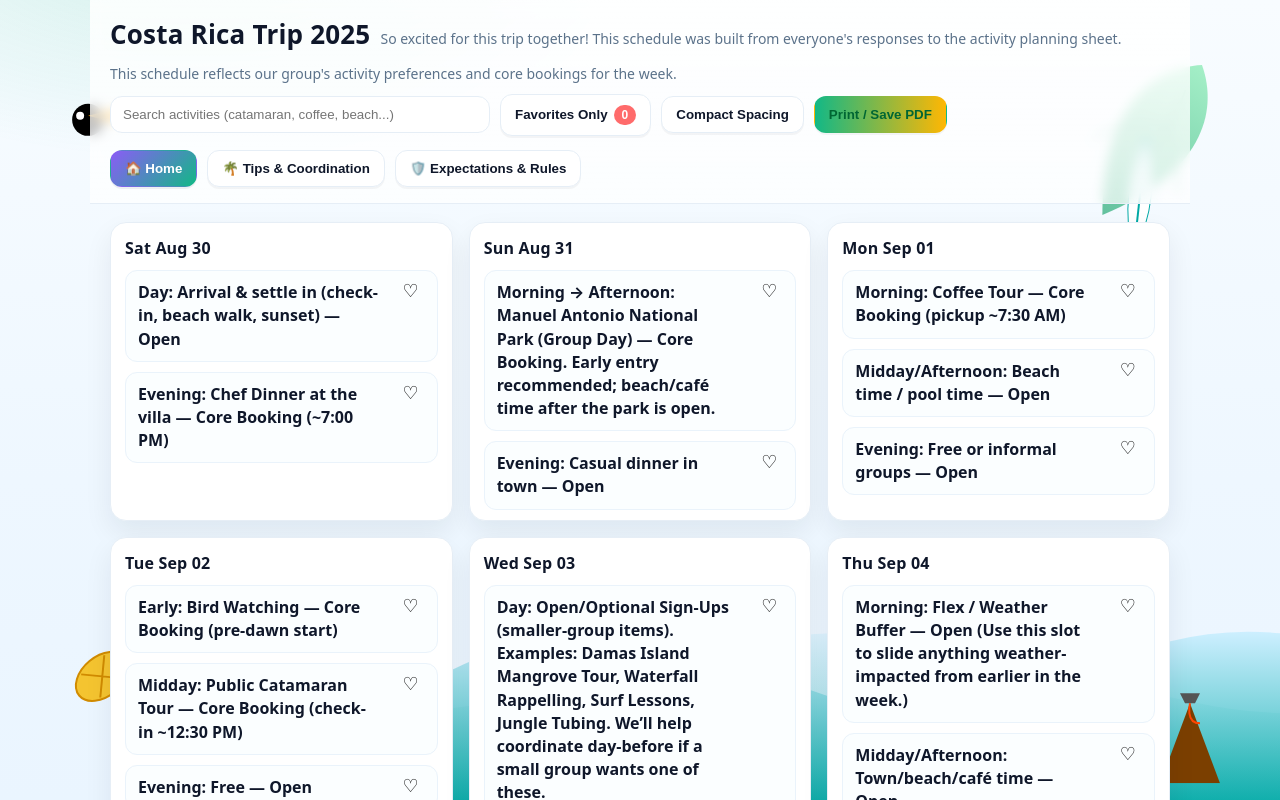
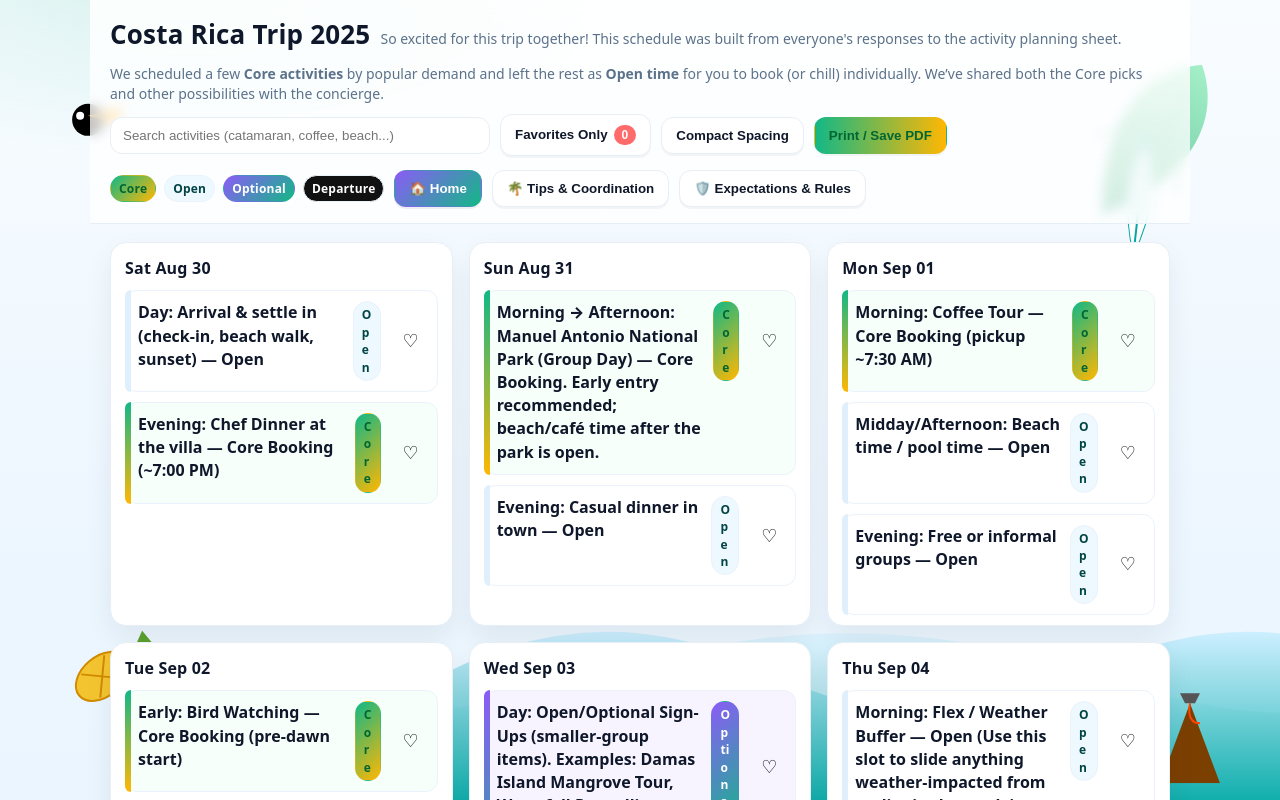
Before and after one commit to vibrantantelope/costa-rica, a React (Vite) app: page / in a window 1280 px wide. Both pictures are taken after a click on the button "🗓️ Activity Schedule". Shown: the top 800 px of the page. Built offline with nearby package versions, Linux system fonts and the light colour scheme.

Commit message:
color coding

```diff
--- a/src/App.jsx
+++ b/src/App.jsx
@@ -81,7 +81,8 @@ export default function App() {
           </div>
 
           <p className="site-explainer">
-            This schedule reflects our group's activity preferences and core bookings for the week.
+            We scheduled a few <strong>Core activities</strong> by popular demand and left the rest as <strong>Open time</strong> for you
+            to book (or chill) individually. We’ve shared both the Core picks and other possibilities with the concierge.
           </p>
 
           {/* Organized actions: utilities on the left, nav on the right */}
@@ -106,6 +107,12 @@ export default function App() {
             </div>
 
             <div className="actions__group">
+              <div className="legend">
+                <span className="tag tag--core">Core</span>
+                <span className="tag tag--open">Open</span>
+                <span className="tag tag--optional">Optional</span>
+                <span className="tag tag--depart">Departure</span>
+              </div>
               <button className="btn btn--home" onClick={() => navigate("landing")}>🏠 Home</button>
               <button className="btn" onClick={() => navigate("tips")}>🌴 Tips & Coordination</button>
               <button className="btn" onClick={() => navigate("rules")}>🛡️ Expectations & Rules</button>
@@ -122,6 +129,7 @@ export default function App() {
         </header>
 
 
+
         <OptionPanel
           id="panel-schedule"
           isActive={true}
--- a/src/components/OptionPanel.jsx
+++ b/src/components/OptionPanel.jsx
@@ -1,4 +1,16 @@
+// src/components/OptionPanel.jsx
 import React from "react";
+
+function classify(name = "") {
+  const n = name.toLowerCase();
+  if (n.includes("departure")) return { kind: "depart", label: "Departure" };
+  if (n.includes("core booking")) return { kind: "core", label: "Core" };
+  if (n.includes("optional")) return { kind: "optional", label: "Optional" };
+  if (/—\s*open\b/i.test(name) || n.endsWith(" — Open".toLowerCase())) {
+    return { kind: "open", label: "Open" };
+  }
+  return { kind: "plain", label: null };
+}
 
 export default function OptionPanel({
   id,
@@ -16,30 +28,24 @@ export default function OptionPanel({
           <div className="day" key={day.date}>
             <h3 className="day__title">{day.date}</h3>
 
-            {/* Using a div list to avoid bullets entirely */}
             <div className="day__list">
               {day.items.map((it, idx) => {
                 const faved = favorites.has(it.name);
+                const { kind, label } = classify(it.name);
+
                 return (
                   <div
                     key={idx}
-                    className={`day__item ${faved ? "faved" : ""}`}
-                    // Make long lines wrap nicely and respect any line breaks you might add later
+                    className={`day__item item--${kind} ${faved ? "faved" : ""}`}
                     style={{ wordBreak: "break-word" }}
                   >
-                    <div
-                      className="day__item-main"
-                      style={{ alignItems: "flex-start" }}
-                    >
-                      {/* EXACT text from schedule.js */}
-                      <span
-                        className="day__item-name"
-                        style={{ fontWeight: 700, whiteSpace: "pre-wrap" }}
-                      >
+                    <div className="day__item-main" style={{ alignItems: "flex-start" }}>
+                      <span className="day__item-name" style={{ fontWeight: 800, whiteSpace: "pre-wrap" }}>
                         {it.name}
                       </span>
 
-                      {/* Tiny favorite toggle (keeps your existing filtering working) */}
+                      <div style={{ display: "flex", gap: 8, alignItems: "center" }}>
+                        {label && <span className={`tag tag--${kind}`}>{label}</span>}
                         <button
                           className="fav"
                           aria-pressed={faved}
@@ -48,6 +54,7 @@ export default function OptionPanel({
                         >
                           {faved ? "❤" : "♡"}
                         </button>
+                      </div>
                     </div>
                   </div>
                 );
--- a/src/index.css
+++ b/src/index.css
@@ -400,3 +400,44 @@ body.compact .days-grid{gap:12px}
   background:#fff;
   margin-top: 6px;
 }
+/* Legend + tags */
+.legend{ display:flex; gap:8px; align-items:center; flex-wrap:wrap; }
+.tag{
+  display:inline-block;
+  font-size:12px;
+  font-weight:900;
+  letter-spacing:.2px;
+  padding:4px 8px;
+  border-radius:999px;
+  background:#fbfeff;
+  border:1px solid #eaf3fb;
+}
+.tag--core{
+  background: linear-gradient(135deg, var(--sea), var(--sun));
+  color:#063; border-color: transparent;
+}
+.tag--open{ background:#eef8ff; color:#044; }
+.tag--optional{
+  background: linear-gradient(135deg, var(--orchid), var(--sea));
+  color:#fff; border-color: transparent;
+}
+.tag--depart{ background:#111; color:#fff; }
+
+/* Colored left bars on items */
+.day__item{ position:relative; }
+.day__item::before{
+  content:"";
+  position:absolute; left:-1px; top:-1px; bottom:-1px; width:6px;
+  border-top-left-radius:12px; border-bottom-left-radius:12px;
+}
+.item--core{ background:#f7fffb; }
+.item--core::before{ background: linear-gradient(180deg, var(--sea), var(--sun)); }
+
+.item--open{ background:#ffffff; }
+.item--open::before{ background: #dfeffb; }
+
+.item--optional{ background:#f7f3ff; }
+.item--optional::before{ background: linear-gradient(180deg, var(--orchid), var(--sea)); }
+
+.item--depart{ background:#fafafa; }
+.item--depart::before{ background:#111; }
```
Lines whose indentation alone changed are shown as unchanged.
